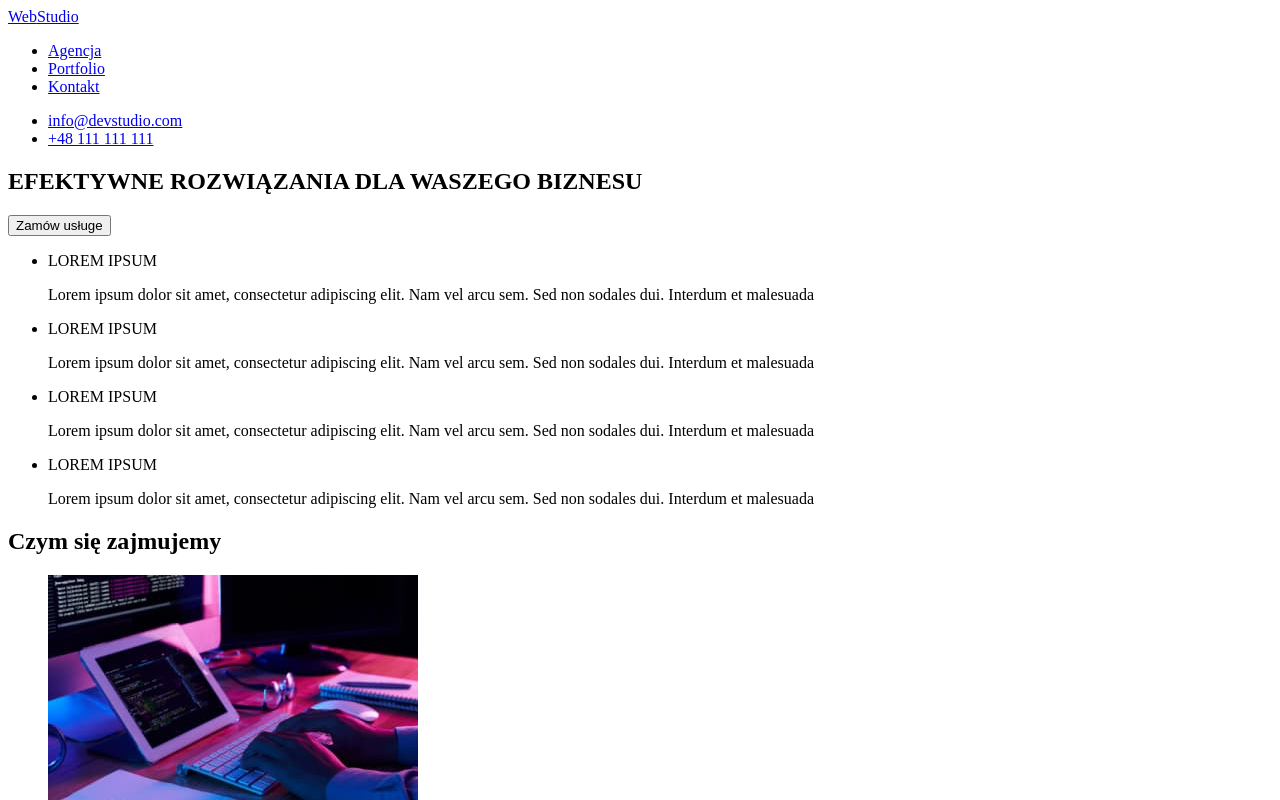
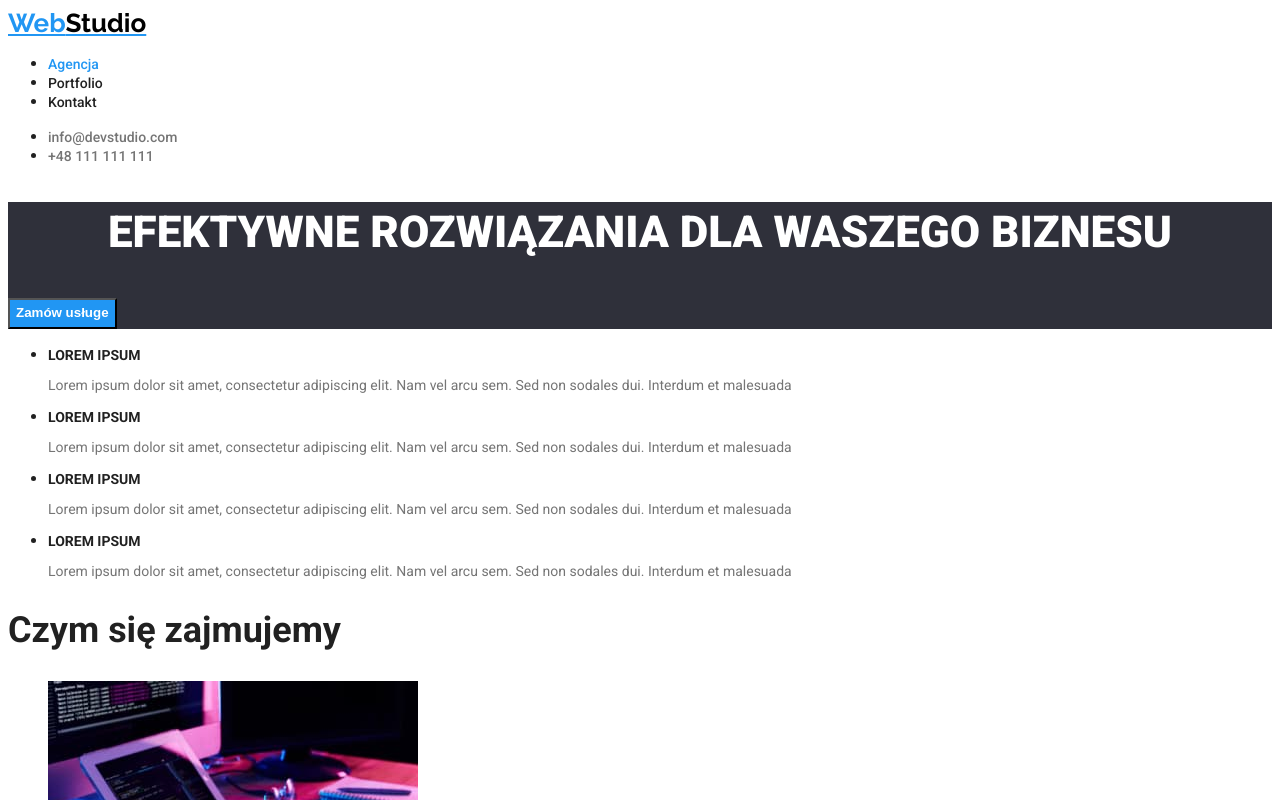
Before and after one commit to W-ojciech/goit-markup-hw-02, a plain HTML site: page index.html in a window 1280 px wide. Both pictures are taken after a click on the link "Agencja". Shown: the top 800 px of the page. Drawn offline with Linux system fonts and the light colour scheme.

Commit message:
Added styles to index.html and styles.css

```diff
--- a/css/styles.css
+++ b/css/styles.css
@@ -0,0 +1,104 @@
+body {
+    font-family: "Roboto", sans-serif;
+    color: #212121;
+}
+
+.link {
+    text-decoration: none;
+    font-style: normal;
+}
+
+/* .link:active, */
+.link:hover,
+.link:focus {
+    color: #2196F3;
+}
+
+/* section head and logo*/
+.logo {
+    font-family: "Raleway", sans-serif;
+    color: #2196F3;
+    font-weight: 700;
+    font-size: 1.625em;
+}
+.accent1 {
+    color: #000000;
+}
+
+.accent2 {
+    color: #FFFFFF;
+}
+
+.nav-link {
+    color: #212121;
+    font-size: 0.875em;
+    font-weight: 500;
+}
+
+.contact1 {
+    color: #757575;
+    font-size: 0.875em;
+    font-weight: 500;
+}
+
+/* body */
+.part1,
+footer {
+    background-color: #2F303A;
+}
+
+.heading1 {
+    color: #FFFFFF;
+    font-size: 2.75em;
+    font-weight: 900;
+    line-height: 1.363636363636364;
+    letter-spacing: 6%;
+    text-align: center;
+}
+
+button {
+    color: #FFFFFF;
+    background-color: #2196F3;
+    font-weight: bold;
+    line-height: 1.875;
+    text-align: center;
+    cursor: pointer;
+}
+
+/* section 2 service description */
+.article-title {
+    font-size: 0.875em;
+    font-weight: 700;
+}
+
+.article-text {
+    color: #757575;
+    font-size: 0.875em;
+}
+
+/* section 3 our job */
+.heading2 {
+    font-weight: 700;
+    font-size: 2.25em;
+}
+
+/* section 4 our team */
+.name {
+    font-weight: 500;
+    color: #212121
+}
+
+.job {
+    color: #757575;
+}
+
+/* footer */
+.contact2 {
+    font-size: 0.875em;
+    color: #FFFFFF;
+}
+
+.contact3 {
+    font-size: 0.875em;
+    color: rgba(255,255,255, 0.6)  /* bialy, 60% przezroczystosci */
+}
--- a/index.html
+++ b/index.html
@@ -5,33 +5,39 @@
     <meta charset="utf-8">
     <meta http-equiv="x-ua-compatible" content="ie=edge">
     <meta name="description" content="Nauka podstaw HTML5 dla początkujących">
-    <title> GoIT modul HTML+CSS - Home work 1 </title>
+    <link rel="stylesheet" href="./css/styles.css">
+    <link rel="preconnect" href="https://fonts.googleapis.com">
+    <link rel="preconnect" href="https://fonts.gstatic.com" crossorigin>
+    <link
+        href="https://fonts.googleapis.com/css2?family=Raleway:wght@700&family=Roboto:wght@400;500;700;900&display=swap"
+        rel="stylesheet">
+    <title> GoIT modul HTML+CSS - Home work 2 </title>
 </head>
 
 <body>
     <header>
-        <a href="./index.html">
-            Web<span class="accent">Studio</span>
+        <a href="./index.html" class="logo">
+            Web<span class="accent1">Studio</span>
         </a>
 
         <!-- Navigation panel -->
         <nav>
             <ul>
-                <li><a href="#">Agencja</a></li>
-                <li><a href="./portfolio.html">Portfolio</a></li>
-                <li><a href="#">Kontakt</a></li>
+                <li><a href="#" class="link nav-link">Agencja</a></li>
+                <li><a href="./portfolio.html" class="link nav-link">Portfolio</a></li>
+                <li><a href="#" class="link nav-link">Kontakt</a></li>
             </ul>
         </nav>
         <ul>
-            <li><a href="mailto:info@devstudio.com">info@devstudio.com</a></li>
-            <li><a href="tel:+48111111111">+48 111 111 111</a></li>
+            <li><a href="mailto:info@devstudio.com" class="link contact1">info@devstudio.com</a></li>
+            <li><a href="tel:+48111111111" class="link contact1">+48 111 111 111</a></li>
         </ul>
     </header>
 
     <main>
         <!-- Section 1 "EFEKTYWNE ROZWIĄZANIA DLA WASZEGO BIZNESU " -->
-        <section>
-            <h1>EFEKTYWNE ROZWIĄZANIA DLA WASZEGO BIZNESU</h1>
+        <section class="part1">
+            <h1 class="heading1">EFEKTYWNE ROZWIĄZANIA DLA WASZEGO BIZNESU</h1>
             <button type="button">Zamów usługe</button>
         </section>
 
@@ -39,26 +45,34 @@
         <div>
             <ul>
                 <li>
-                    <p>LOREM IPSUM</p>
-                    <p>Lorem ipsum dolor sit amet, consectetur adipiscing elit. Nam vel arcu sem. Sed non sodales
+                    <p class="article-title">LOREM IPSUM</p>
+                    <p class="article-text">Lorem ipsum dolor sit amet, consectetur adipiscing elit. Nam vel arcu
+                        sem. Sed
+                        non sodales
                         dui.
                         Interdum et malesuada</p>
                 </li>
                 <li>
-                    <p>LOREM IPSUM</p>
-                    <p>Lorem ipsum dolor sit amet, consectetur adipiscing elit. Nam vel arcu sem. Sed non sodales
+                    <p class="article-title">LOREM IPSUM</p>
+                    <p class="article-text">Lorem ipsum dolor sit amet, consectetur adipiscing elit. Nam vel arcu
+                        sem. Sed
+                        non sodales
                         dui.
                         Interdum et malesuada</p>
                 </li>
                 <li>
-                    <p>LOREM IPSUM</p>
-                    <p>Lorem ipsum dolor sit amet, consectetur adipiscing elit. Nam vel arcu sem. Sed non sodales
+                    <p class="article-title">LOREM IPSUM</p>
+                    <p class="article-text">Lorem ipsum dolor sit amet, consectetur adipiscing elit. Nam vel arcu
+                        sem. Sed
+                        non sodales
                         dui.
                         Interdum et malesuada</p>
                 </li>
                 <li>
-                    <p>LOREM IPSUM</p>
-                    <p>Lorem ipsum dolor sit amet, consectetur adipiscing elit. Nam vel arcu sem. Sed non sodales
+                    <p class="article-title">LOREM IPSUM</p>
+                    <p class="article-text">Lorem ipsum dolor sit amet, consectetur adipiscing elit. Nam vel arcu
+                        sem. Sed
+                        non sodales
                         dui.
                         Interdum et malesuada</p>
                 </li>
@@ -67,7 +81,7 @@
 
         <!-- Section 3 - "Czym sie zajmujemy" -->
         <section>
-            <h2>Czym się zajmujemy</h2>
+            <h2 class="heading2">Czym się zajmujemy</h2>
             <ul>
                 <li><img src="./images/our-job/programming.jpg" alt="picture of programming" width="370" height="294">
                 </li>
@@ -78,44 +92,43 @@
 
         <!-- Section 4 - "Nasz zespół" -->
         <section>
-            <h2>Nasz zespół</h2>
+            <h2 class="heading2">Nasz zespół</h2>
             <ul>
                 <li><img src="./images/our-people/john-doe1.jpg" alt="picture of John Doe" width="270" height="260">
-                    <p><a href="#">John Doe</a></p>
-                    <p>Frontend Developer</p>
+                    <p><a href="#" class="link name">John Doe</a></p>
+                    <p class="job">Frontend Developer</p>
                 </li>
                 <li><img src="./images/our-people/john-doe2.jpg" alt="picture of John Doe" width="270" height="260">
-                    <p><a href="#">John Doe</a></p>
-                    <p>Frontend Developer</p>
+                    <p><a href="#" class="link name">John Doe</a></p>
+                    <p class="job">Frontend Developer</p>
                 </li>
                 <li>
                     <img src="./images/our-people/john-doe3.jpg" alt="picture of John Doe" width="270" height="260">
-                    <p><a href="#">John Doe</a></p>
-                    <p>Frontend Developer</p>
+                    <p><a href="#" class="link name">John Doe</a></p>
+                    <p class="job">Frontend Developer</p>
                 </li>
                 <li><img src="./images/our-people/john-doe4.jpg" alt="picture of John Doe" width="270" height="260">
-                    <p><a href="#">John Doe</a></p>
-                    <p>Frontend Developer</p>
+                    <p><a href="#" class="link name">John Doe</a></p>
+                    <p class="job">Frontend Developer</p>
                 </li>
             </ul>
         </section>
     </main>
 
     <footer>
-        <a href="#">
-            <p>
-                <span>Web</span>Studio
-            </p>
+        <a href="./index.html" class="logo">
+            Web<span class="accent2">Studio</span>
         </a>
         <address>
             <ul>
                 <li>
-                    <a href="https://goo.gl/maps/GoScVA1be1kBNJ3W7" target="_blank" rel="noreferrer noopener">
+                    <a href="https://goo.gl/maps/GoScVA1be1kBNJ3W7" target="_blank" rel="noreferrer noopener"
+                        class="link contact2">
                         m. Warszawa, Aleje Jerozolimskie 21
                     </a>
                 </li>
-                <li><a href="mailto:info@example.com">info@example.com</a></li>
-                <li><a href="tel:+4793921911">+48 111 111 111</a></li>
+                <li><a href="mailto:info@example.com" class="link contact3">info@example.com</a></li>
+                <li><a href="tel:+4793921911" class="link contact3">+48 111 111 111</a></li>
             </ul>
         </address>
     </footer>
```
Also changed, not shown: portfolio.html (+19 -14 lines).
